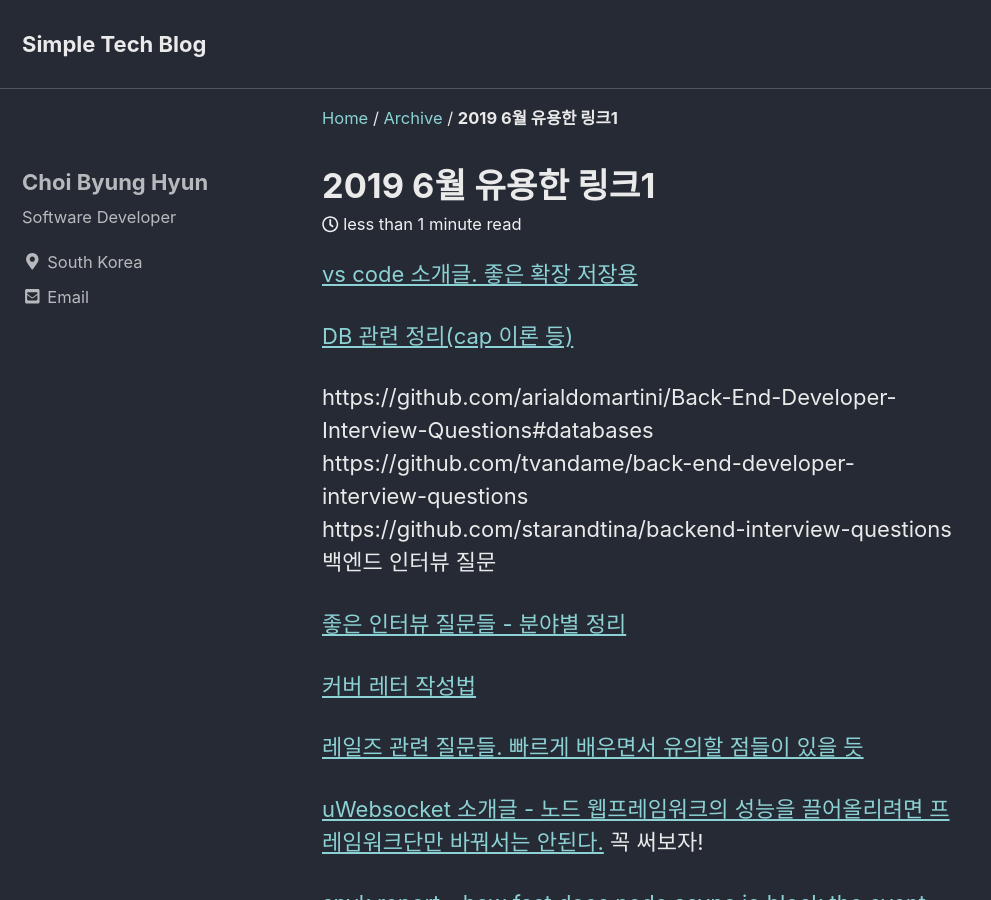
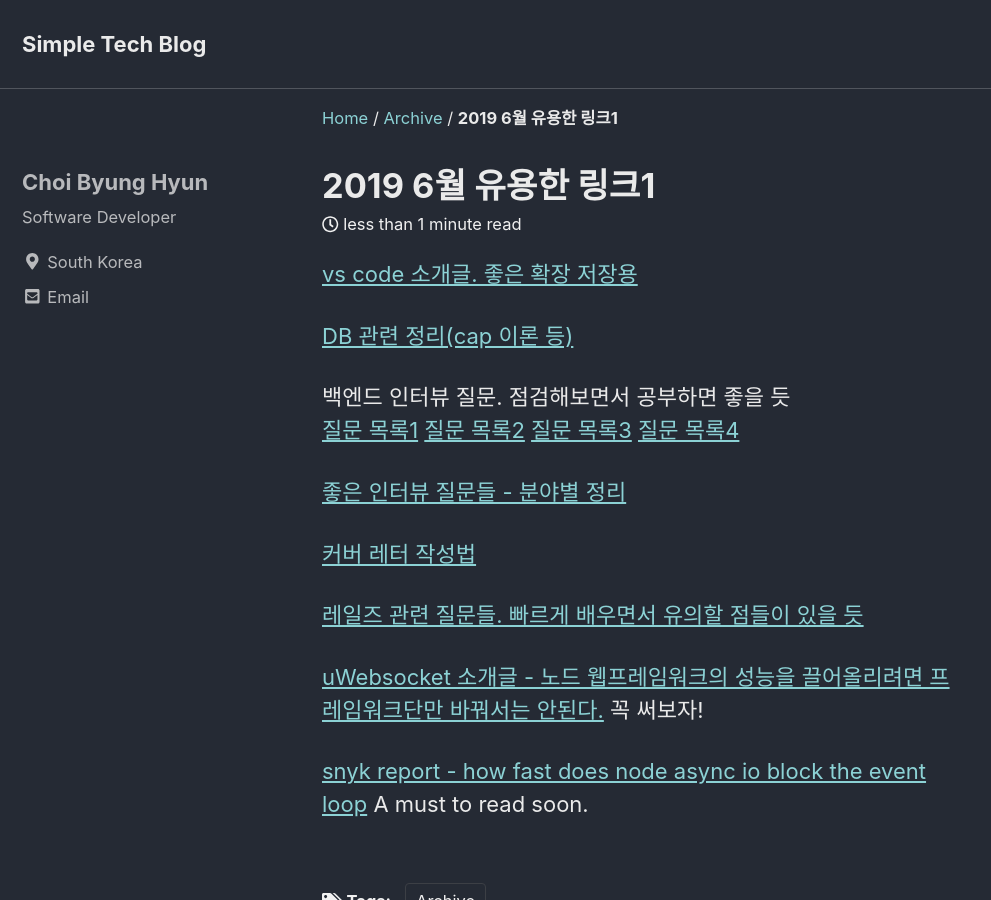
Before and after one commit to feryll/feryll.github.io, a Jekyll site: the page built from _posts/2019-06-09-useful-links.md, in a window 1280 px wide and 900 px high. Shown: the whole window, without its empty margins (0-991 px from the left). Built offline with Jekyll 4.4.1, drawn with Linux system fonts in a browser that asks for light colours; cached includes are drawn as plain includes; nearby versions of some CDN libraries.

Commit message:
Useful links

```diff
--- a/_posts/2019-06-09-useful-links.md
+++ b/_posts/2019-06-09-useful-links.md
@@ -11,11 +11,12 @@ tags:
 
 [DB 관련 정리(cap 이론 등)](https://sjh836.tistory.com/97)
 
+백엔드 인터뷰 질문. 점검해보면서 공부하면 좋을 듯<br>
+[질문 목록1](https://github.com/arialdomartini/)
+[질문 목록2](Back-End-Developer-Interview-Questions#databases)
+[질문 목록3](https://github.com/tvandame/back-end-developer-interview-questions)
+[질문 목록4](https://github.com/starandtina/backend-interview-questions)
 
-https://github.com/arialdomartini/Back-End-Developer-Interview-Questions#databases
-https://github.com/tvandame/back-end-developer-interview-questions
-https://github.com/starandtina/backend-interview-questions
-<br>백엔드 인터뷰 질문
 
 [좋은 인터뷰 질문들 - 분야별 정리](https://github.com/MaximAbramchuck/awesome-interview-questions)
 
```
